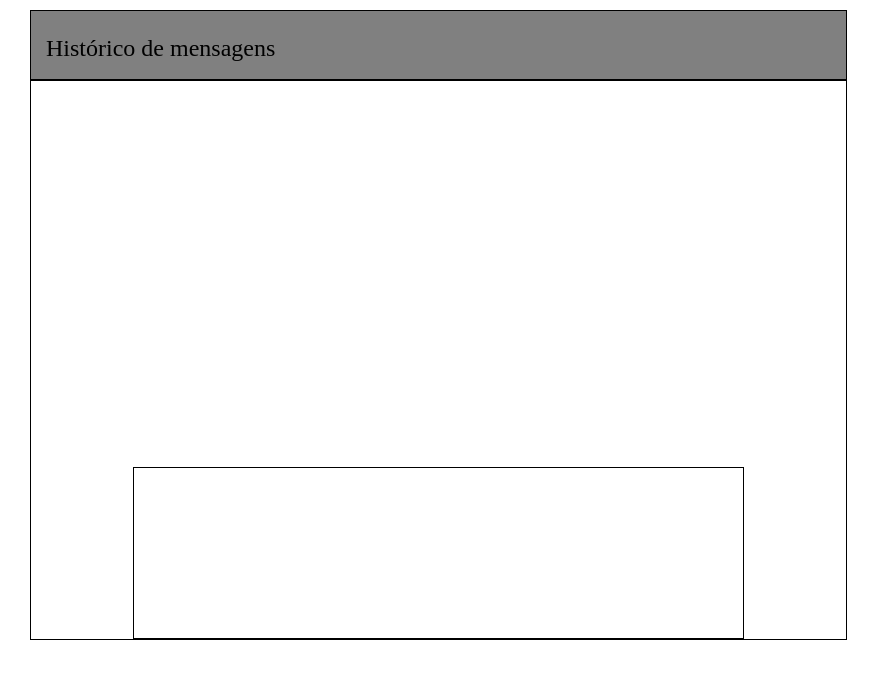
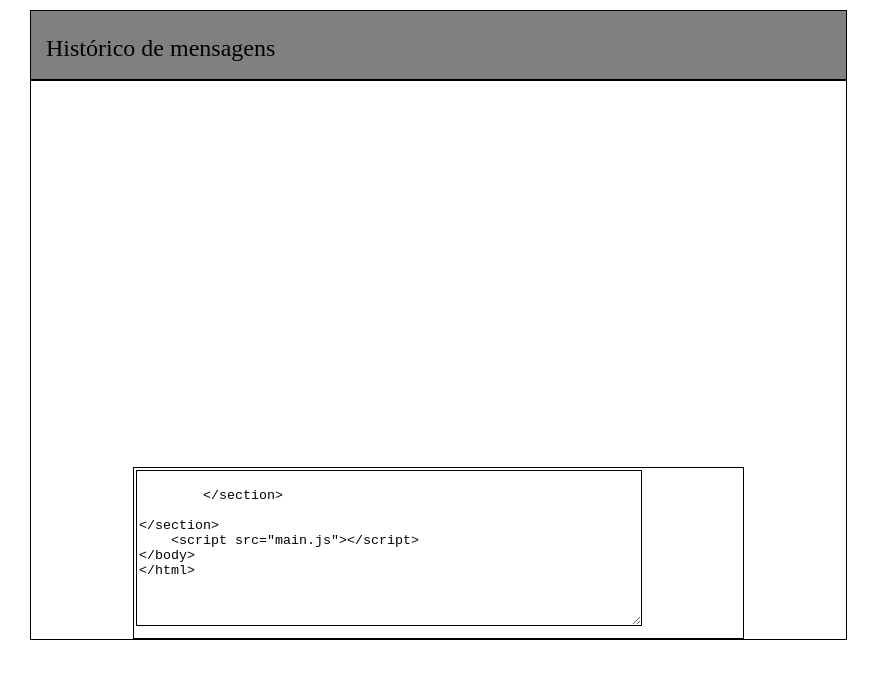
Before and after one commit to JoaoGabriel-hub/DOMchat-IN, a plain HTML site: page index.html in a window 1280 px wide. Shown: the whole page, without its empty margins (0-880 px from the left). Drawn offline with Linux system fonts and the light colour scheme.

Commit message:
feat: adicionando uma caixa de textarea para receber a mensagem

```diff
--- a/index.html
+++ b/index.html
@@ -13,6 +13,7 @@
         </section>
 
         <section class="form">
+            <textarea class="caixaMsg" type="text" placeholder="Digite uma mensagem...">
 
         </section>
 
--- a/style.css
+++ b/style.css
@@ -29,3 +29,11 @@
     height: 170px;
     border: 1px solid black;
 }
+
+.caixaMsg {
+    width: 500px;
+    height: 150px;
+    margin-top: 2px;
+    margin-left: 2px;
+    border: 1px solid black;
+}
```
